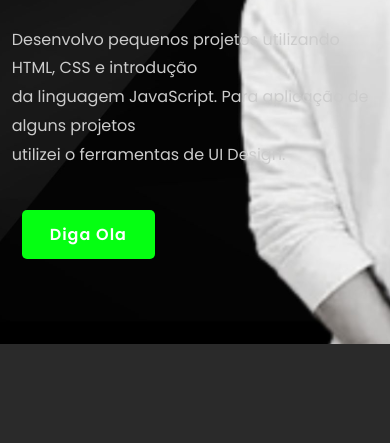
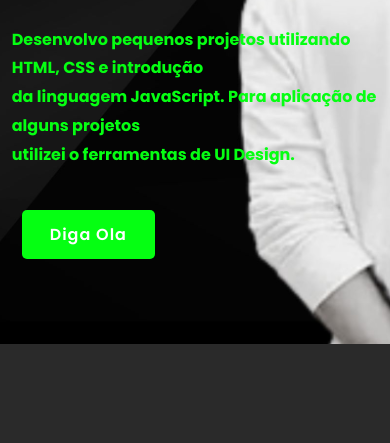
Before and after one commit to paulokaua014/portifolio-2023, a plain HTML site: page index.html in a window 390 px wide. Shown: the part 390-833 px from the top of the page. Drawn offline with nearby package versions, Linux system fonts and the light colour scheme.

Commit message:
mudado a cor do home-text do p

```diff
--- a/css/style.css
+++ b/css/style.css
@@ -476,6 +476,10 @@ form textarea{
 }
 
 @media (max-width: 840px){
+	.home-text p{
+		color: var(--main-color);
+		font-weight: bolder;
+	}
 	#menu-icon{
 		display: block;
 	}
```
